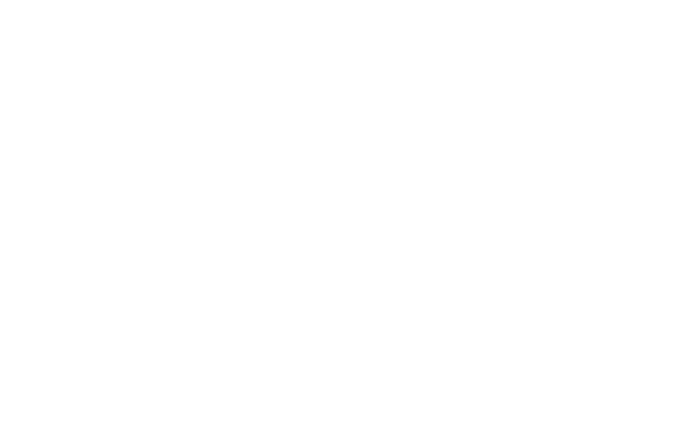
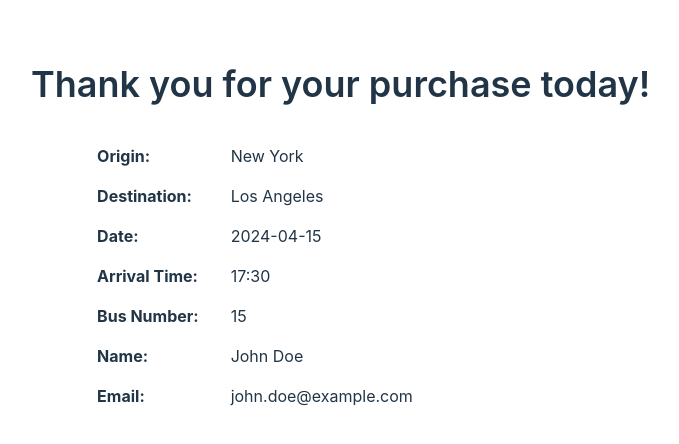
Before and after one commit to jnluis/TQS_107403, a React (Vite) app in the folder HW1/frontend/: page /confirmation in a window 1280 px wide. Shown: the top 444 px of the page, without its empty margins (1-680 px from the left). Built offline with nearby package versions, Linux system fonts and the light colour scheme.

Commit message:
Ticket Details now show the selected currency by the user

```diff
--- a/HW1/frontend/src/pages/Confirmation.jsx
+++ b/HW1/frontend/src/pages/Confirmation.jsx
@@ -5,12 +5,31 @@
   const [departureDay, setDepartureDay] = useState(null);
   const [departureTime, setDepartureTime] = useState(null);
   const [arrivalTime, setArrivalTime] = useState(null);
-  const [name, setName] = useState(null);
+  const [firstName, setfirstName] = useState(null);
+  const [lastName, setlastName] = useState(null);
   const [email, setEmail] = useState(null);
   const [ccnumber, setCcnumber] = useState(null);
 
+    // Mock data to simulate API response
+    const mockTicket = {
+      origin: "New York",
+      destination: "Los Angeles",
+      date: "2024-04-15",
+      time: "17:30",
+      busNumber: "15",
+    };
+
+    const mockReservation = {
+      firstName: "John",
+      lastName: "Doe",
+      email: "john.doe@example.com",
+      cc_number: "1234-5678-9012-3456",
+      ticketId: mockTicket.ticketId,
+    };
+
   const fetchTicket = async (url) => {
     console.log("fetching ticket");
+    setTicket(mockTicket);
     // try {
     //   const response = await fetch(url, {
     //     method: "GET",
@@ -32,6 +51,11 @@
 
   const fetchReservation = async () => {
     console.log("fetching reservation");
+    setfirstName(mockReservation.firstName);
+    setlastName(mockReservation.lastName);
+    setEmail(mockReservation.email);
+    setCcnumber(mockReservation.cc_number);
+    fetchTicket();
     // try {
     //   const response = await fetch(
     //     "http://localhost:8080/api/reservation/last_id",
@@ -65,15 +89,9 @@
 
   useEffect(() => {
     if (ticket) {
-      const departureDate = new Date(ticket.departure_time);
-      const departureTime = departureDate.toLocaleTimeString("pt-PT");
-      const departureDay = departureDate.toLocaleDateString("pt-PT");
 
-      const arrivalDate = new Date(ticket.arrival_time);
-      const arrivalTime = arrivalDate.toLocaleTimeString("pt-PT");
-
-      setDepartureDay(departureDay);
-      setDepartureTime(departureTime);
+      setDepartureDay(ticket.date);
+      setDepartureTime(ticket.time);
       setArrivalTime(arrivalTime);
     }
   }, [ticket]);
@@ -82,72 +100,68 @@
 
       <div className="flex-1">
         {ticket && (
-          <div className="max-w-lg mx-auto mt-8 p-8 bg-white rounded-md shadow-md">
-            <h1 className="text-2xl font-semibold text-center mb-4">
-              Ticket Details
+          <div className="max-w-lg mx-auto mt-8 p-8 rounded-md">
+            <h1 className="text-4xl font-semibold text-center mb-8 text-nowrap">
+            Thank you for your purchase today!
             </h1>
             <div className=" gap-4">
-              <table className="table-auto mx-auto border-collapse border border-gray-400">
+              <table className="table-auto mx-auto ">
+                <tbody>
                 <tr>
-                  <td className="border border-gray-400 px-4 py-2 font-bold">
+                  <td className="px-4 py-2 font-bold">
                     Origin:
                   </td>
-                  <td className="border border-gray-400 px-4 py-2">
+                  <td className=" px-4 py-2">
                     {ticket.origin}
                   </td>
                 </tr>
                 <tr>
-                  <td className="border border-gray-400 px-4 py-2 font-bold">
+                  <td className="px-4 py-2 font-bold">
                     Destination:
                   </td>
-                  <td className="border border-gray-400 px-4 py-2">
+                  <td className="px-4 py-2">
                     {ticket.destination}
                   </td>
                 </tr>
                 <tr>
-                  <td className="border border-gray-400 px-4 py-2 font-bold">
-                    Departure Time:
+                  <td className="px-4 py-2 font-bold">
+                    Date:
                   </td>
-                  <td className="border border-gray-400 px-4 py-2">
-                    {departureDay} at {departureTime}
+                  <td className="px-4 py-2">
+                    {departureDay}
                   </td>
                 </tr>
                 <tr>
-                  <td className="border border-gray-400 px-4 py-2 font-bold">
+                  <td className="px-4 py-2 font-bold">
                     Arrival Time:
                   </td>
-                  <td className="border border-gray-400 px-4 py-2">
-                    {arrivalTime}
+                  <td className="px-4 py-2">
+                  {departureTime}
                   </td>
                 </tr>
                 <tr>
-                  <td className="border border-gray-400 px-4 py-2 font-bold">
-                    Company:
+                  <td className="px-4 py-2 font-bold">
+                    Bus Number:
                   </td>
-                  <td className="border border-gray-400 px-4 py-2">
-                    {ticket.company}
+                  <td className="px-4 py-2">
+                    {ticket.busNumber}
                   </td>
                 </tr>
                 <tr>
-                  <td className="border border-gray-400 px-4 py-2 font-bold">
+                  <td className="px-4 py-2 font-bold">
                     Name:
                   </td>
-                  <td className="border border-gray-400 px-4 py-2">{name}</td>
+                  <td className="px-4 py-2">{firstName} {lastName}</td>
                 </tr>
                 <tr>
-                  <td className="border border-gray-400 px-4 py-2 font-bold">
+                  <td className="px-4 py-2 font-bold">
                     Email:
                   </td>
-                  <td className="border border-gray-400 px-4 py-2">{email}</td>
+                  <td className="px-4 py-2">{email}</td>
                 </tr>
                 <tr>
-                  <td className="border border-gray-400 px-4 py-2 font-bold">
-                    CC Number:
-                  </td>
-                  <td className="border border-gray-400 px-4 py-2">
-                    {ccnumber}
-                  </td>
                 </tr>
+                </tbody>
               </table>
             </div>
           </div>
--- a/HW1/frontend/src/pages/TicketDetails.jsx
+++ b/HW1/frontend/src/pages/TicketDetails.jsx
@@ -1,5 +1,5 @@
 import { useState, useEffect } from "react";
-import { useNavigate, useParams,useSearchParams } from 'react-router-dom';
+import { useNavigate, useParams,useLocation } from 'react-router-dom';
 import axios from 'axios';
 
 
@@ -8,13 +8,16 @@
 function TicketDetails() {
   const navigate = useNavigate();
   const { id } = useParams(); // Extracting ID from the URL
+  const location = useLocation();
+  const { currency, price } = location.state || { currency: 'EUR', price: null }; // Provide default values if state is undefined
+
   const [ticket, setTicket] = useState(null);
   const [departureDay, setDepartureDay] = useState(null);
   const [departureTime, setDepartureTime] = useState(null);
-  const [eurPrice, setEurPrice] = useState(null);
-  const [price, setPrice] = useState(null);
+  const [eurPrice, setEurPrice] = useState(price);
   const [BusNumber, setBusNumber] = useState(null);
-  const [currencySelected, setCurrencySelected] = useState("EUR");
+  const [currencySelected, setCurrencySelected] = useState(currency);
+
 
   const fetchTicketDetails = async () => {
     try {
@@ -29,7 +32,6 @@
 
       const response = await axios.get(`http://localhost:8080/api/trips/${intId}`);
       if (response.status === 200) {
-        console.log("Ticket found", response.data);
         setTicket(response.data);
       } else {
         console.error("Ticket not found");
@@ -43,7 +45,6 @@
 
   useEffect(() => {
     fetchTicketDetails();
-    setCurrencySelected(localStorage.getItem("currency") || "EUR");
   }, [id]);
 
   const goBack = () => {
@@ -56,7 +57,6 @@
       setDepartureTime(ticket.time);
       setBusNumber(ticket.busNumber);
       setEurPrice(ticket.price);
-      setPrice(ticket.price);
     }
   }, [ticket]);
 
@@ -87,7 +87,7 @@
       console.error("Erro:", error);
     }
 
-    //window.location.href = "/confirmation"; // Redirect to the purchase details page
+    window.location.href = "/confirmation"; // Redirect to the confirmation page
   };
 
   return (
--- a/HW1/frontend/src/pages/Trips.jsx
+++ b/HW1/frontend/src/pages/Trips.jsx
@@ -1,18 +1,20 @@
 import React, { useState, useEffect } from 'react';
-import { useNavigate, useSearchParams } from 'react-router-dom';
+import { useNavigate, useParams,useSearchParams } from 'react-router-dom';
 import axios from 'axios';
 
 function Trip() {
   const navigate = useNavigate();
   const [searchParams] = useSearchParams();
   const [trips, setTrips] = useState([]); // State to store fetched trips
+  const currency = searchParams.get('currency');
 
   const goBack = () => {
     navigate(-1);
   }
 
-  const goTicketDetails = (id) => {
-    navigate(`/reserve/${id}`);
+  const goTicketDetails = (id, price, currency) => {
+    console.log('id', currency);
+    navigate(`/reserve/${id}`, { state: { price, currency } });
   }
 
   useEffect(() => {
@@ -60,7 +62,7 @@
           <tbody>
             {trips.map((trip, index) => (
               <tr key={index} className="hover:bg-secondary">
-                <td><button className="btn btn-primary btn-sm" onClick={() => goTicketDetails(trip.id)}>Choose This Bus</button></td>
+                <td><button className="btn btn-primary btn-sm" onClick={() => goTicketDetails(trip.id, trip.price, currency)}>Choose This Bus</button></td>
                 <td>{trip.busNumber}</td>
                 <td>{trip.origin}</td>
                 <td>{trip.destination}</td>
```
